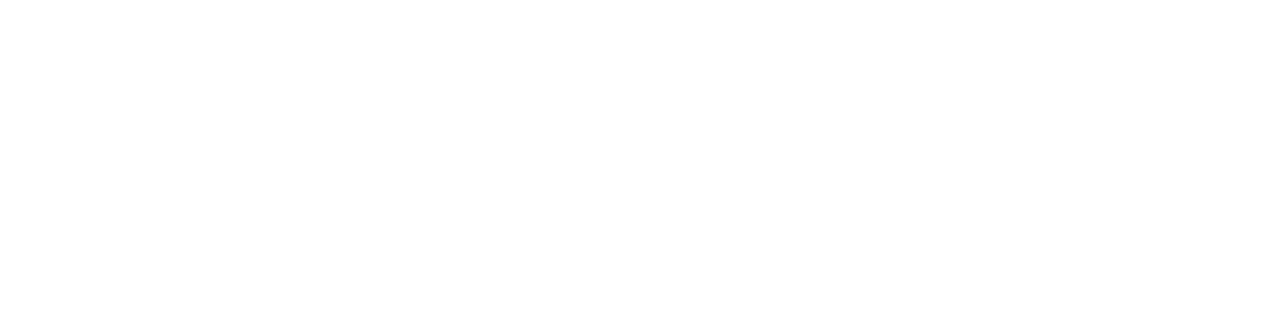
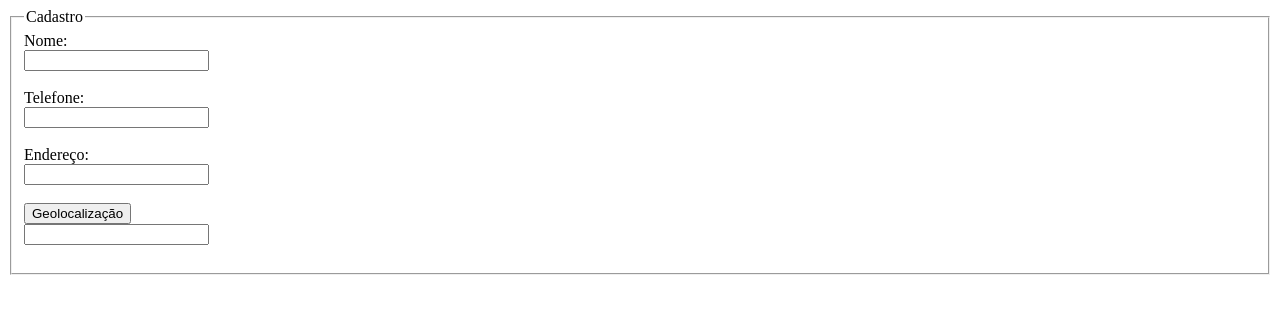
Before and after one commit to PedroJSBezerra/PedroJSBezerra.github.io, a plain HTML site: page index.html in a window 1280 px wide. Drawn offline with Linux system fonts and the light colour scheme.

Commit message:
index version 0.1

```diff
--- a/index.html
+++ b/index.html
@@ -6,6 +6,22 @@
     <title>Document</title>
 </head>
 <body>
+    <div class="container">
+        <form action="save()">
+            <fieldset><legend>Cadastro</legend>
+                <label for="nome">Nome: </label><br>
+                <input type="text" id="nome"><br><br>
 
+                <label for="telefone">Telefone: </label><br>
+                <input type="text" id="telefone"><br><br>
+
+                <label for="endereco">Endereço: </label><br>
+                <input type="text" id="endereco"><br><br>
+
+                <input type="button" value="Geolocalização" onclick="geo()"><br>
+                <input type="text" id="geolocation"><br><br>
+            </fieldset>
+        </form>
+    </div>
 </body>
 </html>
```
